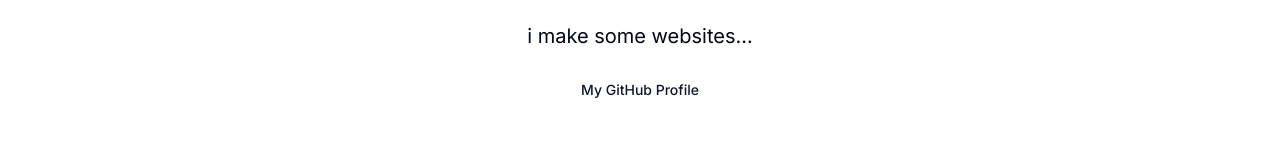
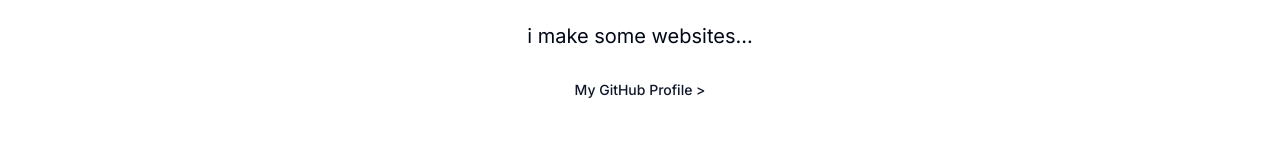
Before and after one commit to nagyb3/codebybence, a Next.js app: page / in a window 1280 px wide. Shown: the part 299-459 px from the top of the page. Built offline with nearby package versions, Linux system fonts and the light colour scheme.

Commit message:
fix profile github link

```diff
--- a/app/page.tsx
+++ b/app/page.tsx
@@ -17,7 +17,9 @@ export default function Home() {
           </h1>
           <p className='text-center pt-10 text-xl'>i make some websites...</p>
           <div className='text-center pt-5'>
-            <Button variant="link">My GitHub Profile</Button>
+            <Button variant="link" asChild>
+              <a href="https://github.com" target='_blank'>My GitHub Profile &gt;</a>
+            </Button>
           </div>
         </div>
         <div className='pt-20 pb-20 max-w-5xl mx-auto'>
```
